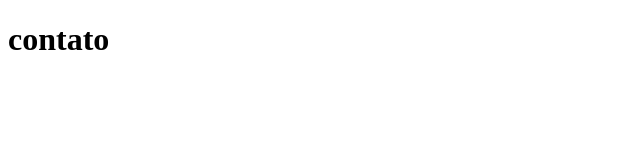
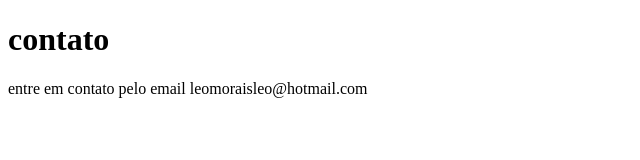
Before and after one commit to leonardoPmorais/sistema-de-cadastro, a plain HTML site: page contato.html in a window 1280 px wide. Shown: the whole page, without its empty margins (0-640 px from the left). Drawn offline with Linux system fonts and the light colour scheme.

Commit message:
adicionando o email de contato

```diff
--- a/contato.html
+++ b/contato.html
@@ -8,5 +8,6 @@
 </head>
 <body>
     <h1>contato</h1>
+    <p>entre em contato pelo email leomoraisleo@hotmail.com</p>
 </body>
 </html>
```
